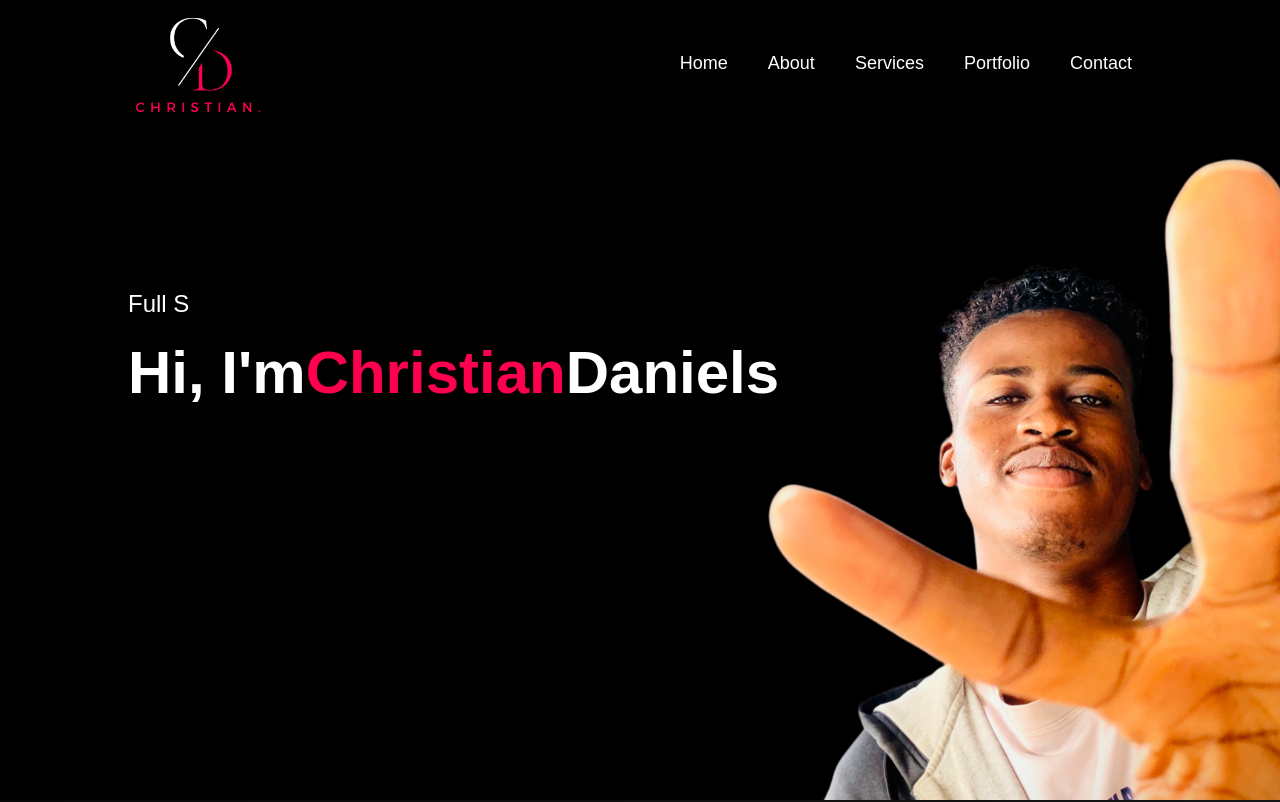
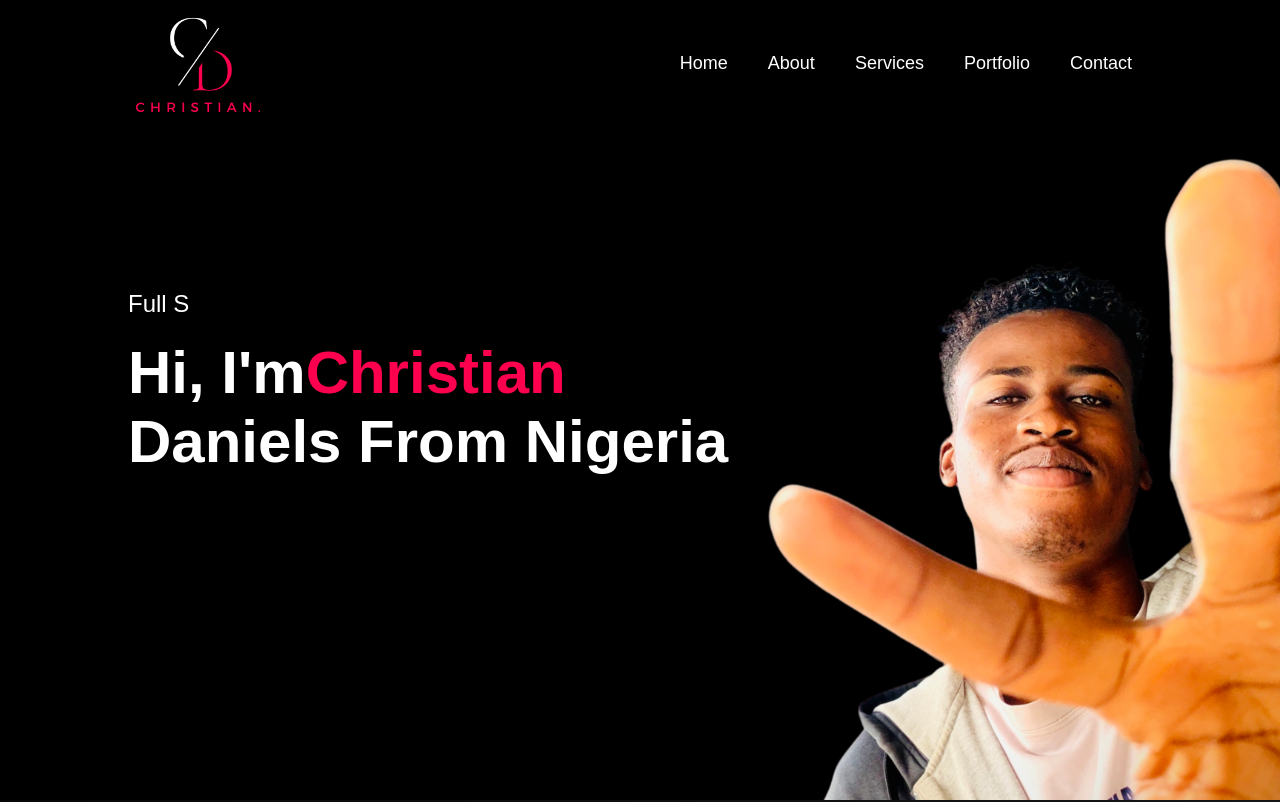
Before and after one commit to kingkrisman/MyPortfolio, a React (Vite) app: page / in a window 1280 px wide. Shown: the top 802 px of the page. Built offline with nearby package versions, Linux system fonts and the light colour scheme.

Commit message:
Update Header.jsx

```diff
--- a/src/components/Header.jsx
+++ b/src/components/Header.jsx
@@ -120,8 +120,8 @@ const Header = () => {
                   </div>
                 )}
               </span>
-
-              Daniels
+             <br />
+              Daniels From Nigeria
             </h1>
           </div>
         </div>
```
